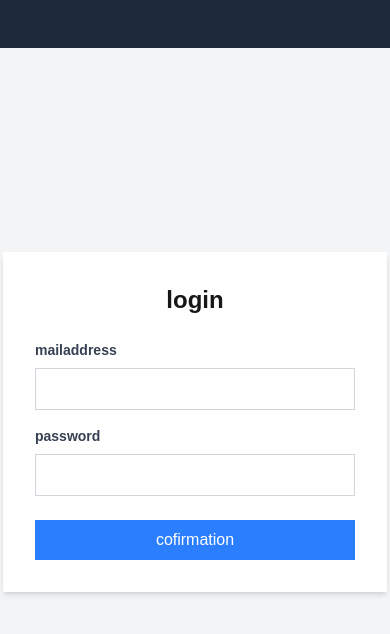
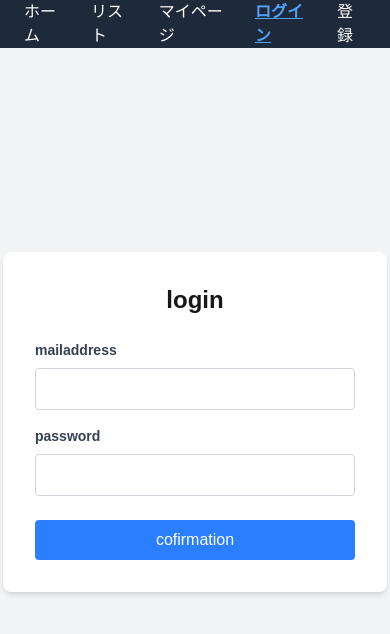
Before and after one commit to nalu-M/assignment, a Next.js app: page /login in a window 390 px wide. Shown: the top 634 px of the page. Built offline with nearby package versions, Linux system fonts and the light colour scheme; what aws-amplify would draw is missing.

Commit message:
commit2504071541

```diff
--- /dev/null
+++ b/src/app/amlify/config.ts
@@ -0,0 +1,10 @@
+import { Amplify } from "aws-amplify";
+
+Amplify.configure({
+  Auth: {
+    Cognito: {
+      userPoolClientId: '6otrennd80004vsmj6i03e2r6g',
+      userPoolId: 'ap-southeast-2_ozLg75mMm',
+    },
+  },
+});
--- a/src/app/login/page.tsx
+++ b/src/app/login/page.tsx
@@ -1,19 +1,10 @@
 'use client';
 
+import "@/app/amlify/config";
 import { Amplify } from "aws-amplify";
 import { useState } from "react";
 import { signIn, SignInInput } from "aws-amplify/auth";
 import { useRouter } from "next/navigation";
-
-Amplify.configure({
-    Auth: {
-        Cognito:{
-            userPoolClientId: '6otrennd80004vsmj6i03e2r6g',
-            userPoolId: 'ap-southeast-2_ozLg75mMm',
-        }
-
-    }
-});
 
 export default function Log_In() {
     const router = useRouter();
@@ -34,7 +25,7 @@ export default function Log_In() {
             await signIn(signInInput);
             router.push("/mypage");
         } catch (err: any) {
-            setError(err.message || "ログインに失敗しました");
+            setError(err?.message || "ログインに失敗しました");
         } finally {
             setLoading(false);
         }
@@ -42,7 +33,7 @@ export default function Log_In() {
 
     return (
         <div className="flex min-h-screen items-center justify-center bg-gray-100">
-            <div className="w-96 bg-white p-8 shadow-md rouded-lg">
+            <div className="w-96 bg-white p-8 shadow-md rounded-lg">
                 <h2 className="text-2xl font-bold text-center mb-6">login</h2>
                 {error && <p className="text-red-500 text-sm mb-4">{error}</p>}
                 <form onSubmit={handleLog_In}>
@@ -54,7 +45,7 @@ export default function Log_In() {
                             type="email"
                             value={email}
                             onChange={(e) => setEmail(e.target.value)}
-                            className="w-full px-3 py-2 border border-gray-300 rouded focus:outline-none focus:ring-2 focus:ring-blue-400"
+                            className="w-full px-3 py-2 border border-gray-300 rounded focus:outline-none focus:ring-2 focus:ring-blue-400"
                             required
                         />
                     </div>
@@ -66,14 +57,14 @@ export default function Log_In() {
                             type="password"
                             value={password}
                             onChange={(e) => setPassword(e.target.value)}
-                            className="w-full px-3 py-2 border border-gray-300 rouded focus:outline-none focus:ring-2 focus:ring-blue-400"
+                            className="w-full px-3 py-2 border border-gray-300 rounded focus:outline-none focus:ring-2 focus:ring-blue-400"
                             required
                         />
                     </div>
                     <button
                         type="submit"
                         disabled={loading}
-                        className="w-full bg-blue-500 text-white py-2 rouded hover:bg-blue-600 disabled:bg-gray-400"
+                        className="w-full bg-blue-500 text-white py-2 rounded hover:bg-blue-600 disabled:bg-gray-400"
                     >
                         {loading ? "confirmin..." : "cofirmation"}
                     </button>
--- a/src/app/mypage/page.tsx
+++ b/src/app/mypage/page.tsx
@@ -1,19 +1,10 @@
 'use client';
 
+import "@/app/amlify/config";
 import { Amplify } from "aws-amplify";
 import { useState, useEffect } from "react";
 import { getCurrentUser, type GetCurrentUserOutput } from "aws-amplify/auth";
 import LogOutButton from "../ui/logout-button";
-
-Amplify.configure({
-    Auth: {
-        Cognito:{
-            userPoolClientId: '6otrennd80004vsmj6i03e2r6g',
-            userPoolId: 'ap-southeast-2_ozLg75mMm',
-        }
-
-    }
-});
 
 const  My_Page = () => {
     const [user, setUser] = useState<GetCurrentUserOutput | null>(null);
@@ -41,7 +32,7 @@ const  My_Page = () => {
 
     return (
         <div className="flex min-h-screen items-center justify-center">
-            <div className="w-128 mx-auto bg-white p-6 rouded-lg shadow-md">
+            <div className="w-128 mx-auto bg-white p-6 rounded-lg shadow-md">
                 <h2 className="text-xl font-bold mb-4">user information</h2>
                 {error ? (
                     <p className="text-red-500">{error}</p>
--- a/src/app/signup/page.tsx
+++ b/src/app/signup/page.tsx
@@ -1,19 +1,9 @@
 'use client';
 
-import { Amplify } from 'aws-amplify';
+import "@/app/amlify/config";
 import { useState } from "react";
 import { signUp, type SignUpInput, confirmSignUp, type ConfirmSignUpInput } from "aws-amplify/auth";
 import { useRouter } from "next/navigation";
-
-Amplify.configure({
-  Auth: {
-    Cognito:{
-      userPoolClientId: '6otrennd80004vsmj6i03e2r6g',
-      userPoolId: 'ap-southeast-2_ozLg75mMm',
-    }
-
-  }
-});
 
 const Sign_Up = () => {
   const router = useRouter();
@@ -44,7 +34,7 @@ const Sign_Up = () => {
 
       setStep("confirm");
     } catch (err: any) {
-      setError(err.message || "サインアップに失敗しました");
+      setError(err?.message || "サインアップに失敗しました");
     } finally {
       setLoading(false);
     }
@@ -64,7 +54,7 @@ const Sign_Up = () => {
 
       router.push("/login");
     } catch (err: any) {
-      setError(err.message || "認証に失敗しました");
+      setError(err?.message || "認証に失敗しました");
     } finally {
       setLoading(false);
     }
@@ -72,7 +62,7 @@ const Sign_Up = () => {
 
   return(
     <div className="flex items-center justify-center min-h-screen bg-gray-100">
-      <div className="bg-white p-8 rouded-lg shadow-lg w-96">
+      <div className="bg-white p-8 rounded-lg shadow-lg w-96">
         {step === "signup" ? (
           <>
             <h2 className="text-2xl font-bold mb-6 text-center">
@@ -134,7 +124,7 @@ const Sign_Up = () => {
             {error && <p className="text-red-500 text-sm mb-4">{error}</p>}
             <form onSubmit={handleConfirm_Sign_Up}>
               <div className="mb-4">
-                <label className="black text-sm font-medium text-gray-700">
+                <label className="block text-sm font-medium text-gray-700">
                   confirmationcode
                 </label>
                 <input
@@ -151,7 +141,7 @@ const Sign_Up = () => {
                 disabled={loading}
                 className="w-full bg-indigo-600 text-white py-2 rounded-md hover:bg-indigo-700 transition"
               >
-                {loading ? "confirming..." : "confirmation"}
+                {loading ? "Confirming..." : "Confirmation"}
               </button>
             </form>
           </>
--- a/src/app/ui/nav-links.tsx
+++ b/src/app/ui/nav-links.tsx
@@ -22,15 +22,12 @@ export default function NavLinks() {
                     <Link
                         key={navigation.name}
                         href={navigation.href}
-                        className={
-                            pathname === navigation.href
+                        className={pathname === navigation.href
                              ? "underline font-bold text-blue-400 hover:text-blue-500"
                              : "hover:text-gray-300"
                         }
                     >
-                        <p className="hidden md:block">
-                            {navigation.name}
-                        </p>
+                        {navigation.name}
                     </Link>
 
                 );
```
